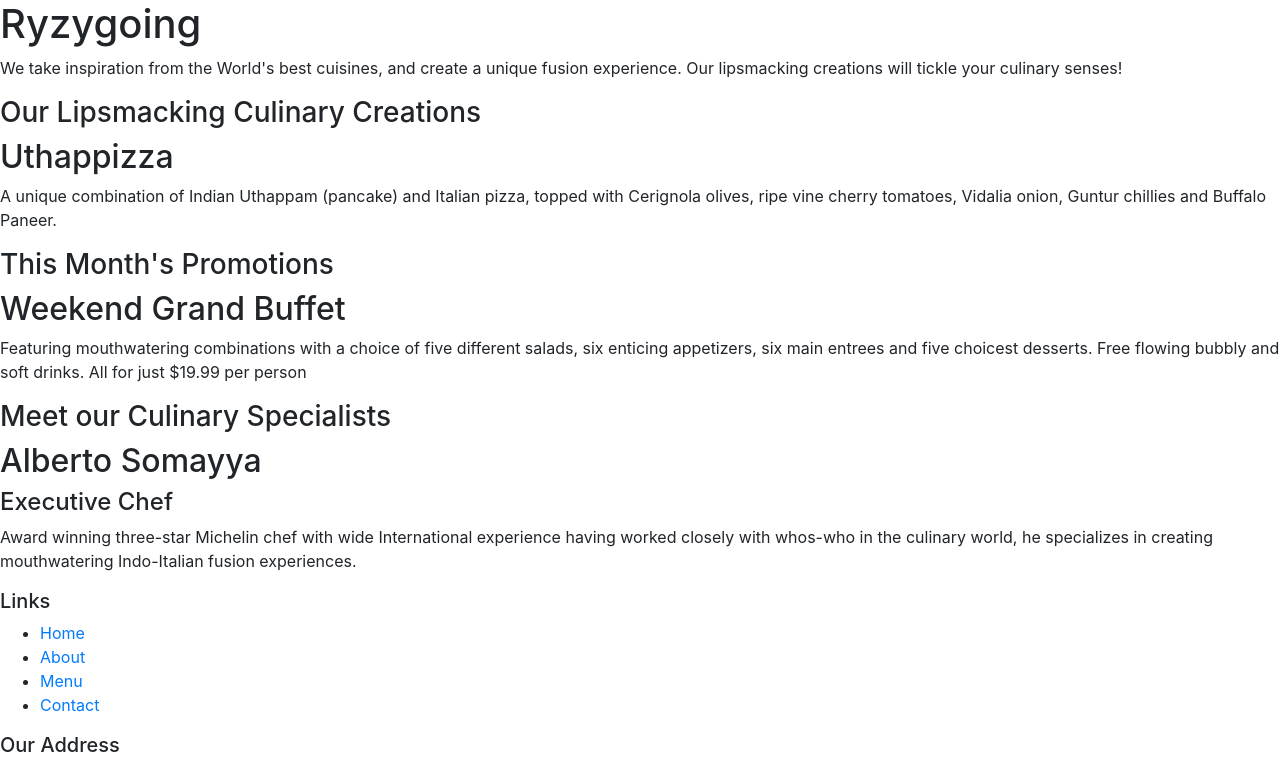
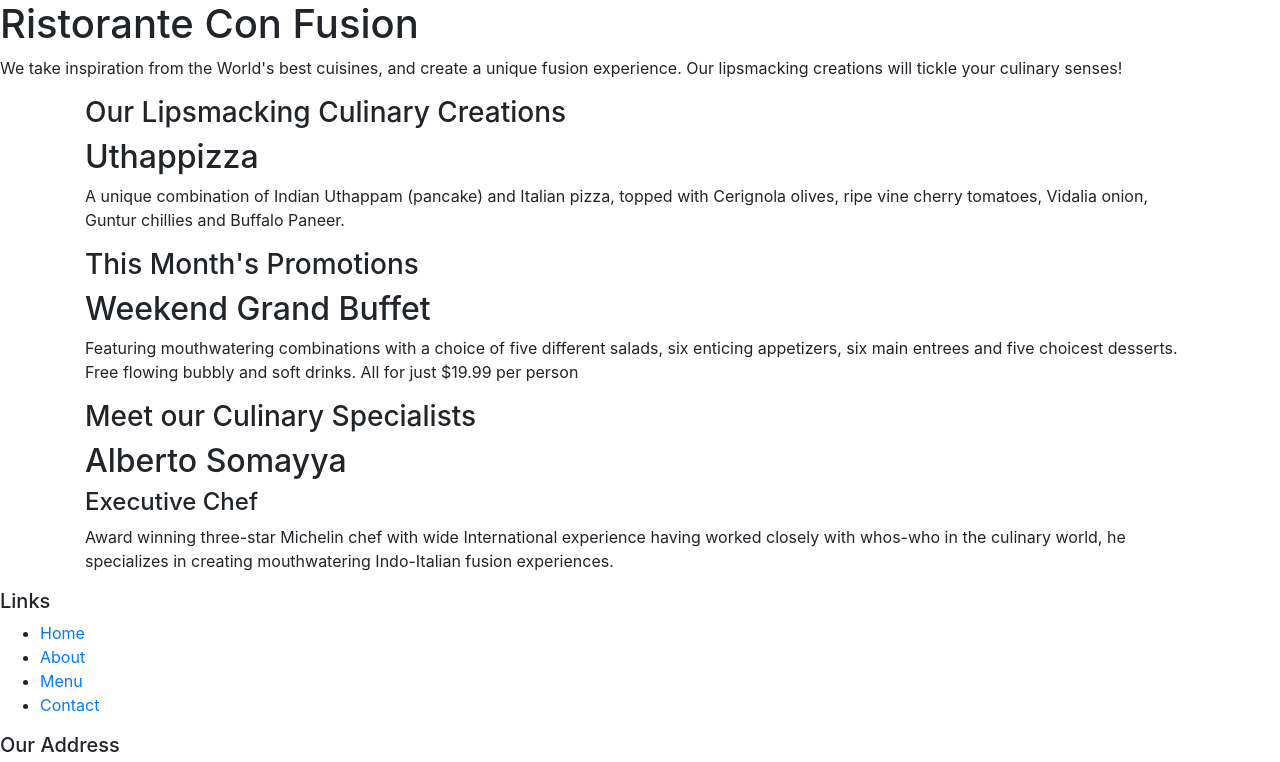
Before and after one commit to yzygoing/unraveled, a website: page index.html in a window 1280 px wide. Shown: the top 762 px of the page. Drawn offline with nearby package versions, Linux system fonts and the light colour scheme.

Commit message:
added first div container

```diff
--- a/index.html
+++ b/index.html
@@ -19,7 +19,7 @@
         <div>
             <div>
                 <div>
-                    <h1>Ryzygoing</h1>
+                    <h1>Ristorante Con Fusion</h1>
                     <p>We take inspiration from the World's best cuisines, and create a unique fusion experience. Our lipsmacking creations will tickle your culinary senses!</p>
                 </div>
                 <div>
@@ -28,7 +28,7 @@
         </div>
     </header>
 
-    <div>
+    <div class="container">
         <div>
             <div>
                 <h3>Our Lipsmacking Culinary Creations</h3>
```
